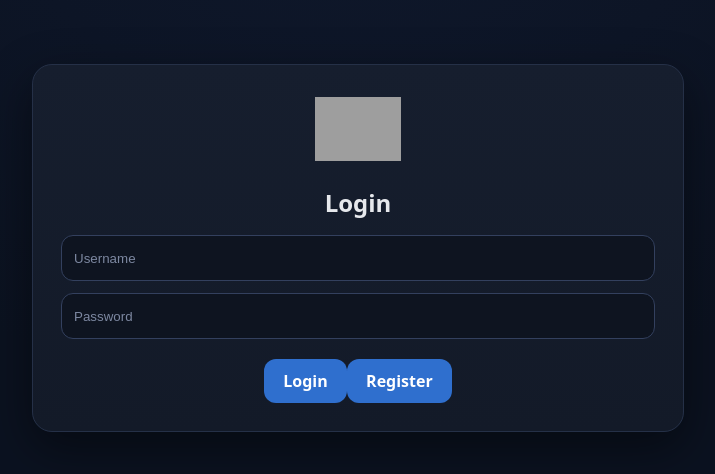
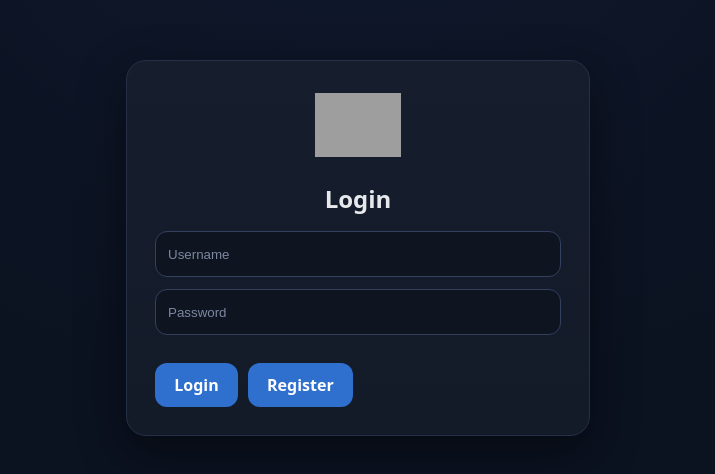
Before and after one commit to serjimmy355/bp, a React (Vite) app in the folder frontend/: page / in a window 1280 px wide. Shown: the part 152-626 px from the top of the page, without its empty margins (282-997 px from the left). Built offline with nearby package versions, Linux system fonts and the light colour scheme; grey boxes are pictures that could not be loaded.

Commit message:
Add modern table styling and backend DELETE route

```diff
--- a/frontend/src/App.jsx
+++ b/frontend/src/App.jsx
@@ -145,16 +145,20 @@ function App() {
             <h2>Register</h2>
             <input placeholder="Username" value={regUsername} onChange={e => setRegUsername(e.target.value)} />
             <input type="password" placeholder="Password" value={regPassword} onChange={e => setRegPassword(e.target.value)} />
-            <button type="submit">Register</button>
-            <button type="button" onClick={() => setPage('login')}>Back to Login</button>
+            <div style={{ display: 'flex', gap: '10px', marginTop: '8px' }}>
+              <button type="submit">Register</button>
+              <button type="button" onClick={() => setPage('login')}>Back to Login</button>
+            </div>
           </form>
         ) : (
           <form onSubmit={login}>
             <h2>Login</h2>
             <input placeholder="Username" value={username} onChange={e => setUsername(e.target.value)} />
             <input type="password" placeholder="Password" value={password} onChange={e => setPassword(e.target.value)} />
-            <button type="submit">Login</button>
-            <button type="button" onClick={() => setPage('register')}>Register</button>
+            <div style={{ display: 'flex', gap: '10px', marginTop: '8px' }}>
+              <button type="submit">Login</button>
+              <button type="button" onClick={() => setPage('register')}>Register</button>
+            </div>
           </form>
         )
       ) : (
```
